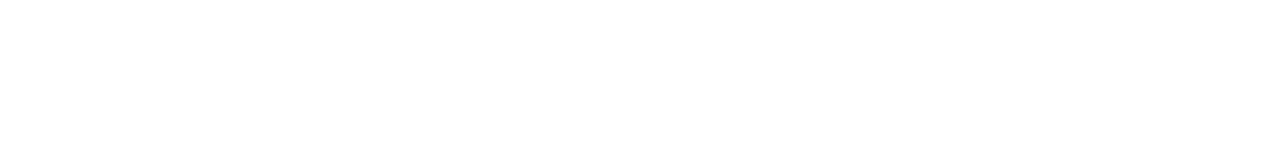
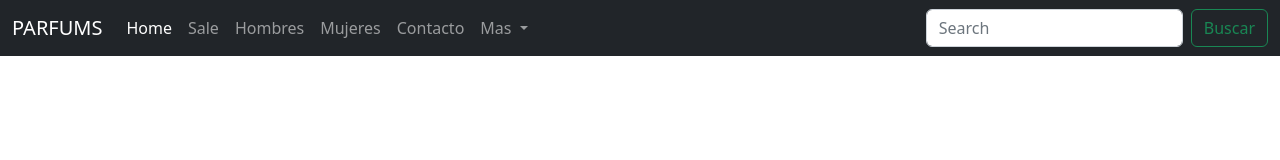
Before and after one commit to Felipeatomatis/PARFUMS, a plain HTML site: page bootstrap.html in a window 1280 px wide. Drawn offline with nearby package versions, Linux system fonts and the light colour scheme.

Commit message:
Agrego nav y css

```diff
--- /dev/null
+++ b/bootstrap.css
@@ -0,0 +1,5 @@
+* {
+    padding: 0;
+    margin: 0;
+    box-sizing: border-box;
+}
--- a/bootstrap.html
+++ b/bootstrap.html
@@ -1,12 +1,69 @@
 <!DOCTYPE html>
-<html lang="en">
+<html lang="es">
 <head>
     <meta charset="UTF-8">
     <meta http-equiv="X-UA-Compatible" content="IE=edge">
     <meta name="viewport" content="width=device-width, initial-scale=1.0">
+    <!--FONTAWESOME-->
+    <script src="https://kit.fontawesome.com/7cd44ce2a9.js" crossorigin="anonymous"></script>
+    <!--GOOGLE FONTS-->
+    <link href="https://fonts.googleapis.com/css2?family=League+Spartan&family=Montserrat:wght@100&display=swap" rel="stylesheet">
+    <!-- CSS only -->
+    <link href="https://cdn.jsdelivr.net/npm/bootstrap@5.2.0/dist/css/bootstrap.min.css" rel="stylesheet" integrity="sha384-gH2yIJqKdNHPEq0n4Mqa/HGKIhSkIHeL5AyhkYV8i59U5AR6csBvApHHNl/vI1Bx" crossorigin="anonymous">
+    <link rel="stylesheet" href="bootstrap.css">
     <title>PARFUMS BOOTSTRAP</title>
 </head>
 <body>
 
+   <!-- COMIENZO DE  NAVBAR-->
+
+  <nav class="navbar navbar-dark bg-dark navbar-expand-lg">
+    <div class="container-fluid">
+      <a class="navbar-brand" href="#">PARFUMS</a>
+      <button class="navbar-toggler" type="button" data-bs-toggle="collapse" data-bs-target="#navbarSupportedContent" aria-controls="navbarSupportedContent" aria-expanded="false" aria-label="Toggle navigation">
+        <span class="navbar-toggler-icon"></span>
+      </button>
+      <div class="collapse navbar-collapse" id="navbarSupportedContent">
+        <ul class="navbar-nav me-auto mb-2 mb-lg-0">
+          <li class="nav-item">
+            <a class="nav-link active" aria-current="page" href="#">Home</a>
+          </li>
+          <li class="nav-item">
+            <a class="nav-link" href="#">Sale</a>
+          </li>
+          <li class="nav-item">
+            <a class="nav-link" href="#">Hombres</a>
+          </li>
+          <li class="nav-item">
+            <a class="nav-link" href="#">Mujeres</a>
+          </li>
+          <li class="nav-item">
+            <a class="nav-link" href="#">Contacto</a>
+          </li>
+          <li class="nav-item dropdown">
+            <a class="nav-link dropdown-toggle" href="#" role="button" data-bs-toggle="dropdown" aria-expanded="false">
+              Mas
+            </a>
+            <ul class="dropdown-menu">
+              <li><a class="dropdown-item" href="#">Destacados</a></li>
+              <li><a class="dropdown-item" href="#">Nosotros</a></li>
+              <li><hr class="dropdown-divider"></li>
+              <li><a class="dropdown-item" href="#">Marcas</a></li>
+            </ul>
+          </li>
+        </ul>
+        <form class="d-flex" role="search">
+          <input class="form-control me-2" type="search" placeholder="Search" aria-label="Search">
+          <button class="btn btn-outline-success" type="submit">Buscar</button>
+        </form>
+      </div>
+    </div>
+  </nav>
+
+  <!-- FIN DE NAVBAR-->
+
+  <!-- JavaScript Bundle with Popper -->
+  <script src="https://cdn.jsdelivr.net/npm/bootstrap@5.2.0/dist/js/bootstrap.bundle.min.js" integrity="sha384-A3rJD856KowSb7dwlZdYEkO39Gagi7vIsF0jrRAoQmDKKtQBHUuLZ9AsSv4jD4Xa" crossorigin="anonymous"></script>
+
 </body>
 </html>
```
